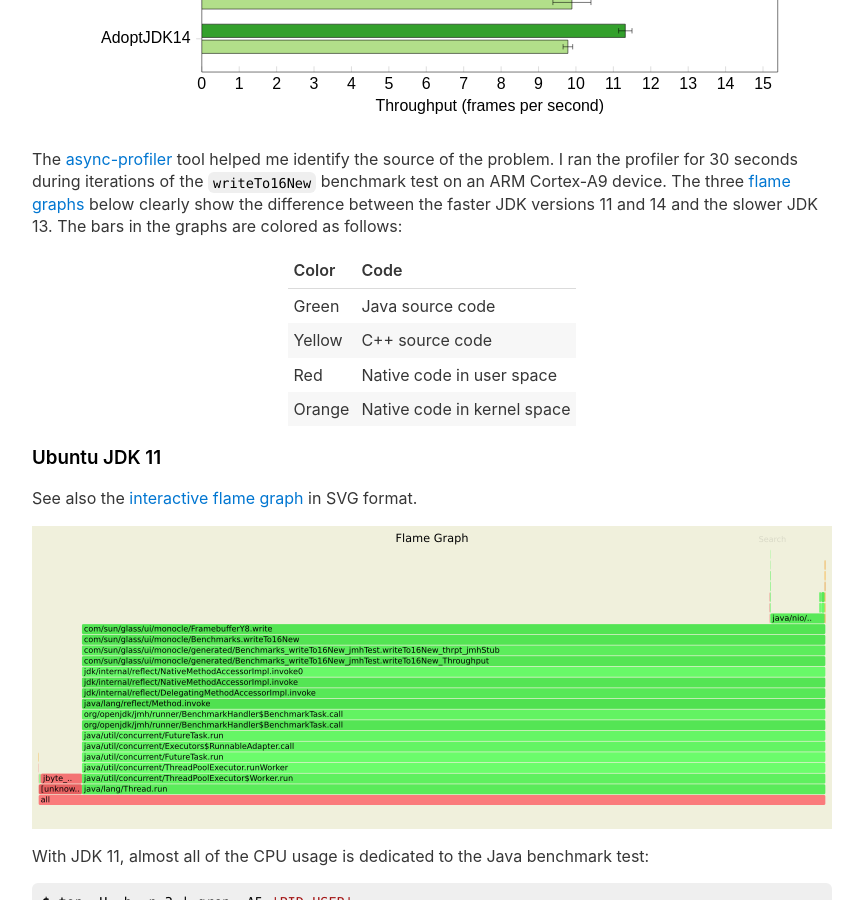
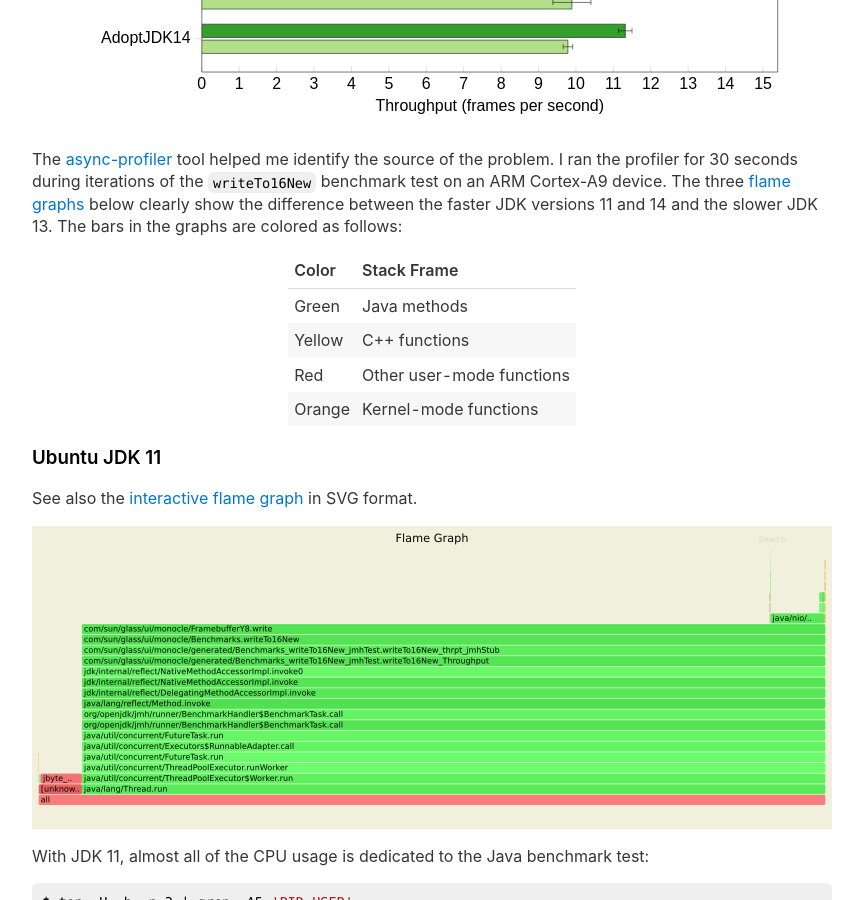
Before and after one commit to jgneff/framebufferY8, a Jekyll site: the page built from docs/2020-05/index.md, in a window 1280 px wide and 900 px high, scrolled down 2474 px. Shown: the whole window, without its empty margins (208-1071 px from the left). Built offline with Jekyll 4.4.1, drawn with Linux system fonts in a browser that asks for light colours.

Commit message:
Rewrite color table of JVM mixed-mode flame graphs

```diff
--- a/docs/2020-05/index.md
+++ b/docs/2020-05/index.md
@@ -25,12 +25,12 @@ I ran the profiler for 30 seconds during iterations of the `writeTo16New` benchm
 The three [flame graphs](https://github.com/BrendanGregg/FlameGraph) below clearly show the difference between the faster JDK versions 11 and 14 and the slower JDK 13.
 The bars in the graphs are colored as follows:
 
-| Color  | Code |
-|--------|------|
-| Green  | Java source code |
-| Yellow | C++ source code |
-| Red    | Native code in user space |
-| Orange | Native code in kernel space |
+| Color  | Stack Frame |
+|--------|-------------|
+| Green  | Java methods |
+| Yellow | C++ functions |
+| Red    | Other user-mode functions |
+| Orange | Kernel-mode functions |
 
 ### Ubuntu JDK 11
 
```
